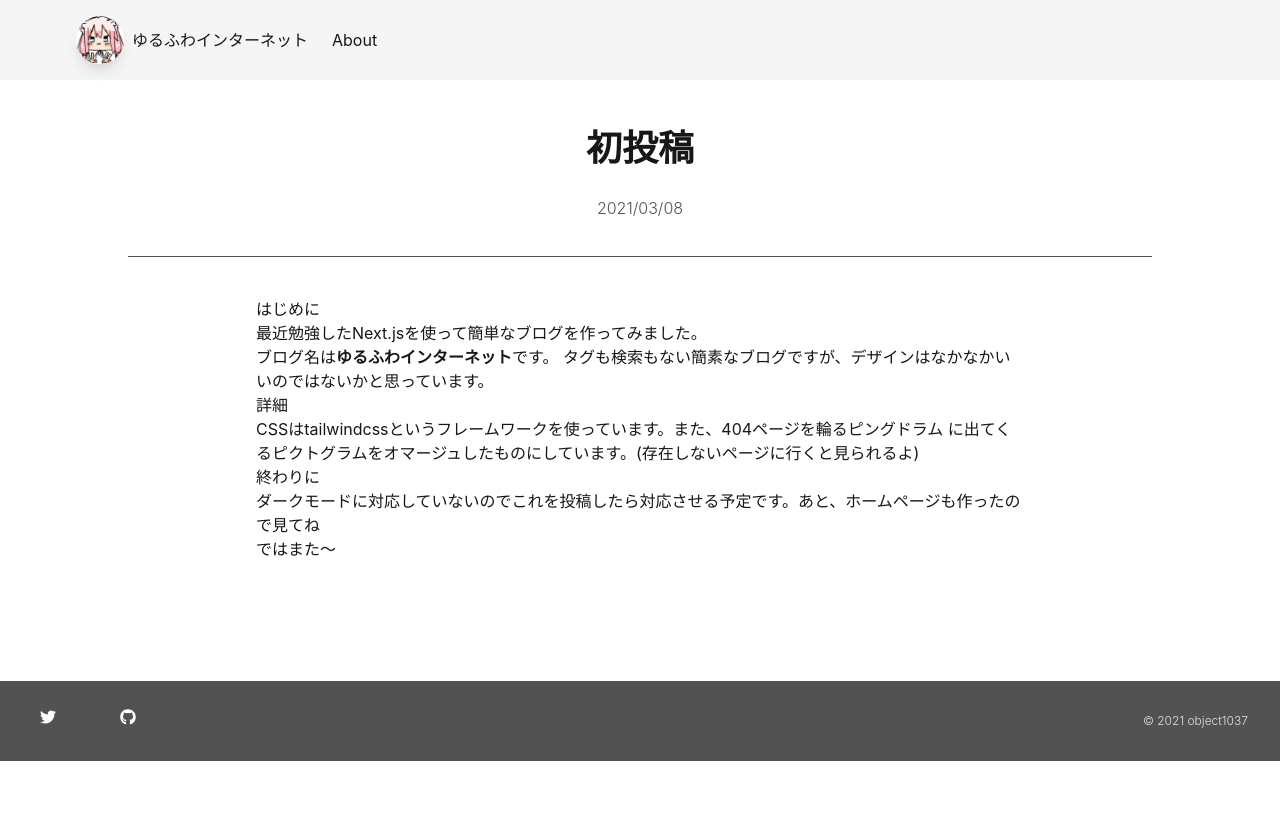
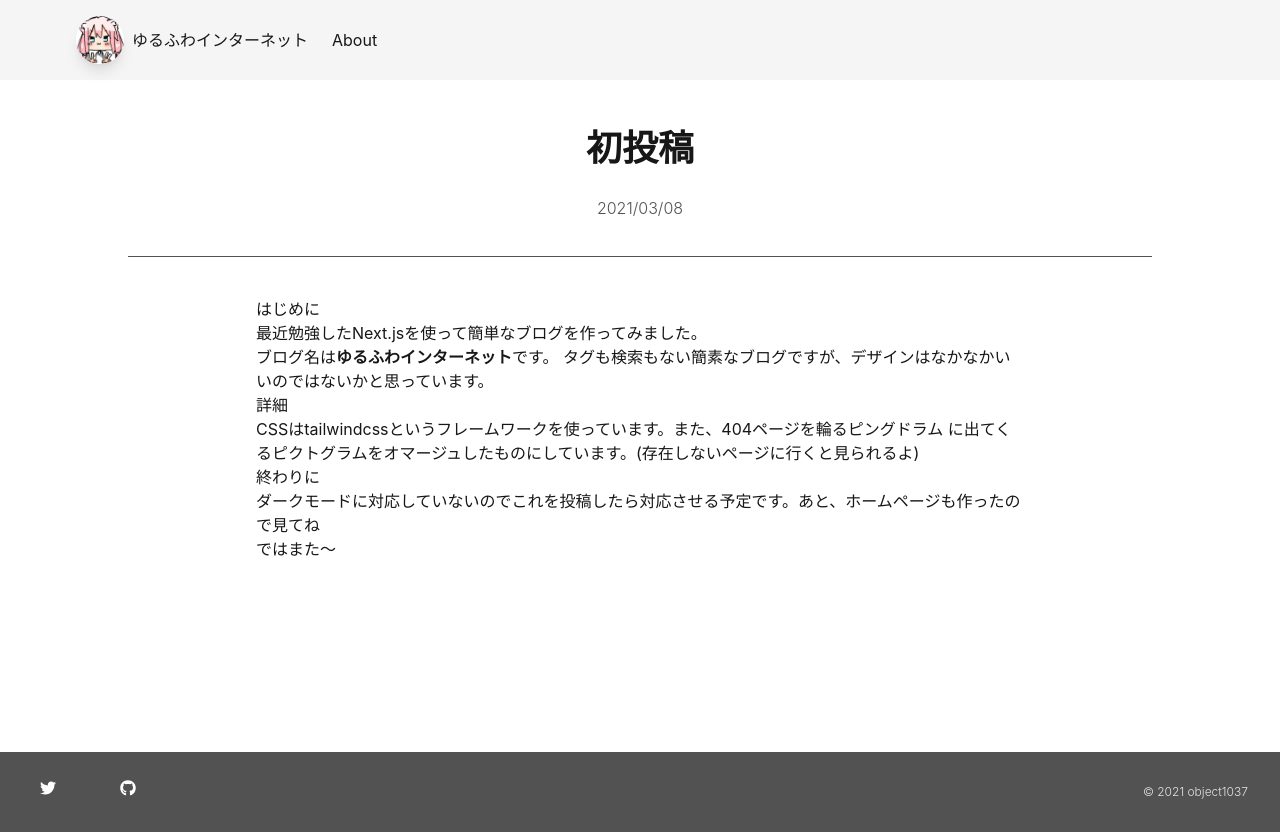
Before and after one commit to object1037/blog, a Next.js app: page /posts/20210308 in a window 1280 px wide. Before the commit the page ends 800 px from the top, so only its background shows below. Built offline with nearby package versions, Linux system fonts and the light colour scheme.

Commit message:
update min-height

```diff
--- a/components/Footer.tsx
+++ b/components/Footer.tsx
@@ -2,7 +2,7 @@ import Account from './accounts'
 
 export default function Footer() {
   return (
-  <footer className="flex flex-row items-center pl-4 bg-gray-600 dark:bg-gray-800 h-20 relative w-screen mt-20">
+  <footer className="flex flex-row items-center pl-4 bg-gray-600 dark:bg-gray-800 h-20 relative w-screen">
     <Account icon="twitter" link="https://twitter.com/object1037" hover="hover:text-gray-300" />
     <Account icon="github" link="https://github.com/object1037" hover="hover:text-gray-300" />
     <div className="absolute right-8 text-gray-200 font-light text-xs">&copy; 2021 object1037</div>
--- a/components/layout.tsx
+++ b/components/layout.tsx
@@ -36,7 +36,7 @@ export default function Layout({
         <meta property="og:image" content="https://object1037.dev/_next/image?url=%2Fimages%2Fprofile.jpg&w=640&q=75" />
       </Head>
       <Header />
-      <main>{children}</main>
+      <main className="mb-20">{children}</main>
       <Footer />
     </div>
     )
@@ -57,7 +57,7 @@ export default function Layout({
         <title>{meta.title} | {siteTitle}</title>
       </Head>
       <Header />
-      <main className="flex flex-col w-screen px-6 justify-center">
+      <main className="flex flex-col w-screen px-6 post-area mb-20">
         <div className="flex flex-col max-w-5xl pt-8 pb-6 border-gray-600 dark:border-gray-200 border-b w-full mx-auto">
           <h1 className="text-4xl py-4 text-gray-900 dark:text-gray-100 text-center font-bold">{meta.title}</h1>
           <span className="font-light py-3 text-gray-600 dark:text-gray-300 text-center"><Date dateString={meta.date} /></span>
--- a/styles/globals.css
+++ b/styles/globals.css
@@ -4,6 +4,15 @@
 
 * {
   font-family: -apple-system, BlinkMacSystemFont, "Helvetica Neue", "Segoe UI", YuGothic, "Yu Gothic Medium", "Yu Gothic", sans-serif;
+}
+
+.post-area {
+  min-height: calc(100vh - 10rem);
+}
+@media (min-width: 768px) {
+  .post-area {
+    min-height: calc(100vh - 13rem);
+  }
 }
 
 .circle {
```
